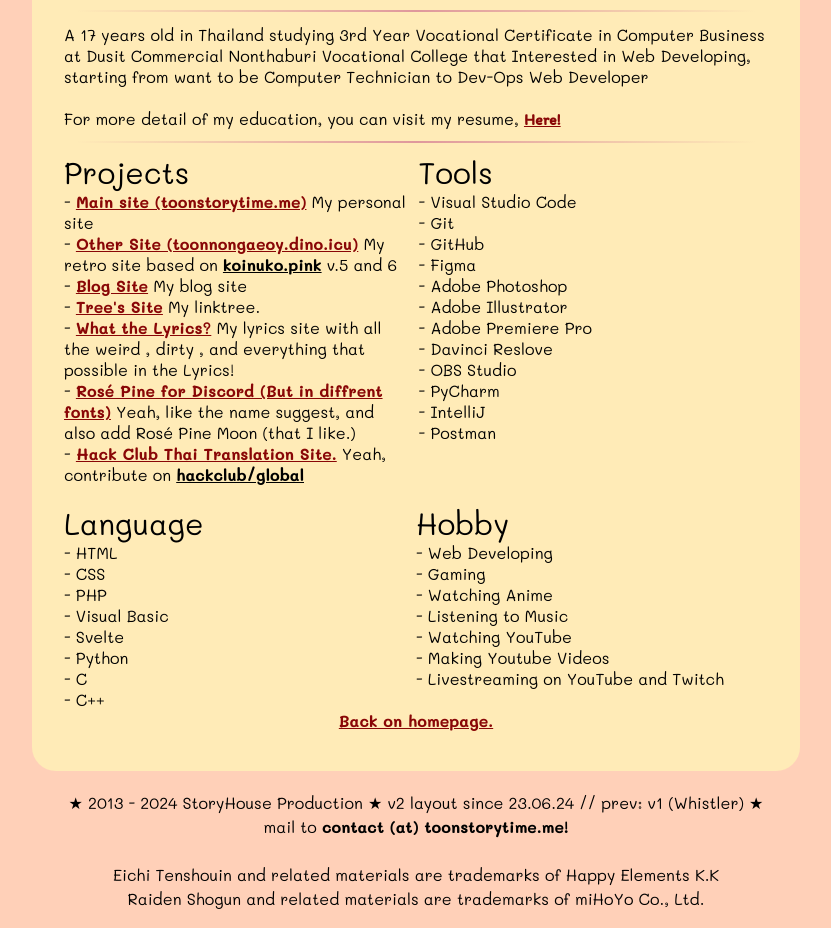
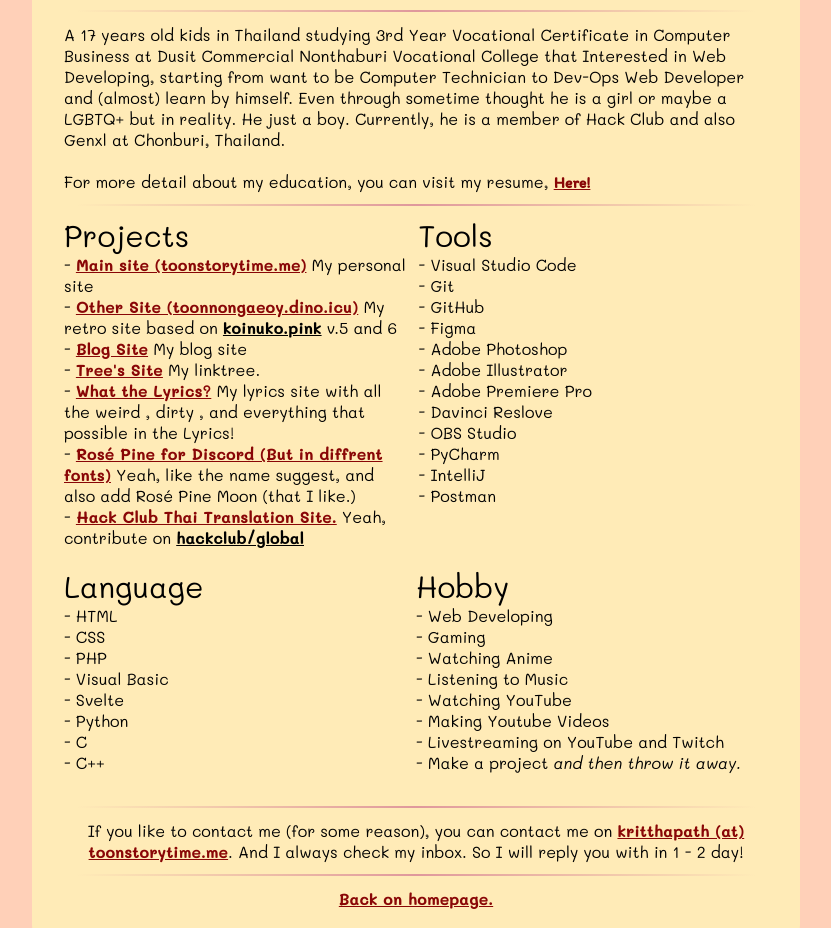
Before and after one commit to toonshouin/mysite, a SvelteKit app: page /about in a window 1280 px wide. Shown: the part 761-1689 px from the top of the page, without its empty margins (224-1055 px from the left). Built offline with nearby package versions, Linux system fonts and the light colour scheme.

Commit message:
Finished about page.

```diff
--- a/src/routes/about/+page.svelte
+++ b/src/routes/about/+page.svelte
@@ -63,14 +63,19 @@
         <span class="text-3xl font-bold">Hi! 👋</span>
         <span class="text-2xl">I'm Kritthapath Yaviraj!</span>
     </div>
-    <p>or you also may know as CartoonGamerTeamThai , CartoonLovePangKung , ToonWannaMoveOn , ToonAoeychi!</p>
+    <p>or you also may know me as CartoonGamerTeamThai , CartoonLovePangKung , ToonWannaMoveOn , ToonStoryTime , ToonNongAeoy and latest name. ToonAoeychi!</p>
     <div class={`m-3 h-0.5 divider`}> </div>
     <img src="tna_event24.avif" alt="ToonAoeychi in 2024.">
     <div class={`m-3 h-0.5 divider`}> </div>
-    <p>A 17 years old in Thailand studying 3rd Year Vocational Certificate in Computer Business at Dusit Commercial Nonthaburi Vocational College that Interested in Web Developing, starting from want to be Computer Technician to Dev-Ops Web Developer</p>
+    <p>A 17 years old kids in Thailand studying 3rd Year Vocational Certificate in Computer Business
+        at Dusit Commercial Nonthaburi Vocational College that Interested in Web Developing,
+        starting from want to be Computer Technician to Dev-Ops Web Developer and (almost) learn by himself.
+        Even through sometime thought he is a girl or maybe a LGBTQ+ but in reality. He just a boy.
+        Currently, he is a member of Hack Club and also Genxl at Chonburi, Thailand.
+    </p>
     <br>
     <div class="inline">
-        <span>For more detail of my education, you can visit my resume,</span>
+        <span>For more detail about my education, you can visit my resume,</span>
         <a href="https://resume.toonstorytime.me"><span class="font-bold">Here!</span></a>
     </div>
     <div class={`m-3 h-0.5 divider`}> </div>
@@ -123,8 +128,13 @@
                 <span>- Watching YouTube</span>
                 <span>- Making Youtube Videos</span>
                 <span>- Livestreaming on YouTube and Twitch</span>
+                <span>- Make a project <i>and then throw it away.</i></span>
             </div>
         </div>
+        <br>
+        <div class={`m-3 h-0.5 divider`}> </div>
+        <p class="text-center">If you like to contact me (for some reason), you can contact me on <a href="mailto:kritthapath@toonstorytime.me">kritthapath (at) toonstorytime.me</a>. And I always check my inbox. So I will reply you with in 1 - 2 day!
+        <div class={`m-3 h-0.5 divider`}> </div>
     <a href="./"><p class="text-center">Back on homepage.</p></a>
 </div>
 </div>
```
